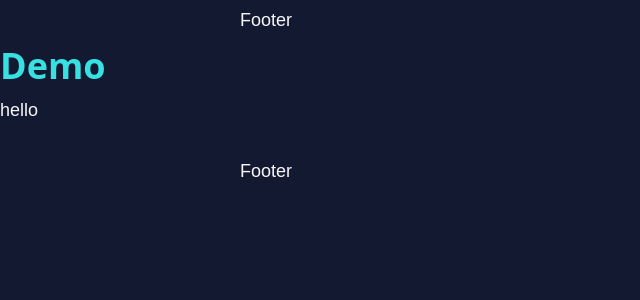
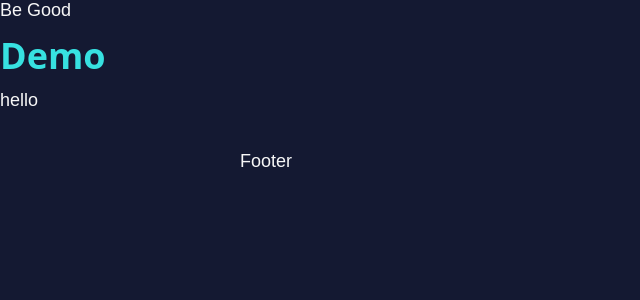
Before and after one commit to gothamgo/demo, a Jekyll site: the page built from index.html, in a window 1280 px wide. Shown: the top 300 px of the page, without its empty margins (0-640 px from the left). Built offline with Jekyll 4.4.1, drawn with Linux system fonts in a browser that asks for light colours.

Commit message:
Update header.html

```diff
--- a/_includes/header.html
+++ b/_includes/header.html
@@ -1,7 +1,5 @@
 <header>
-  <footer>
-    <p>
-      Footer
-    </p>
-  </footer>
+  <div class="banner">
+    Be Good
+  </dev>
 </header>
```
